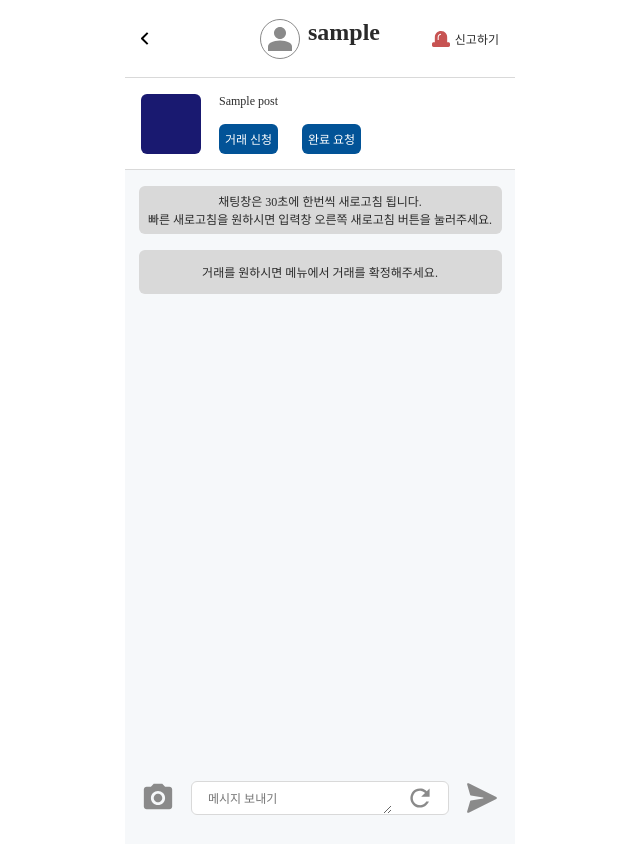
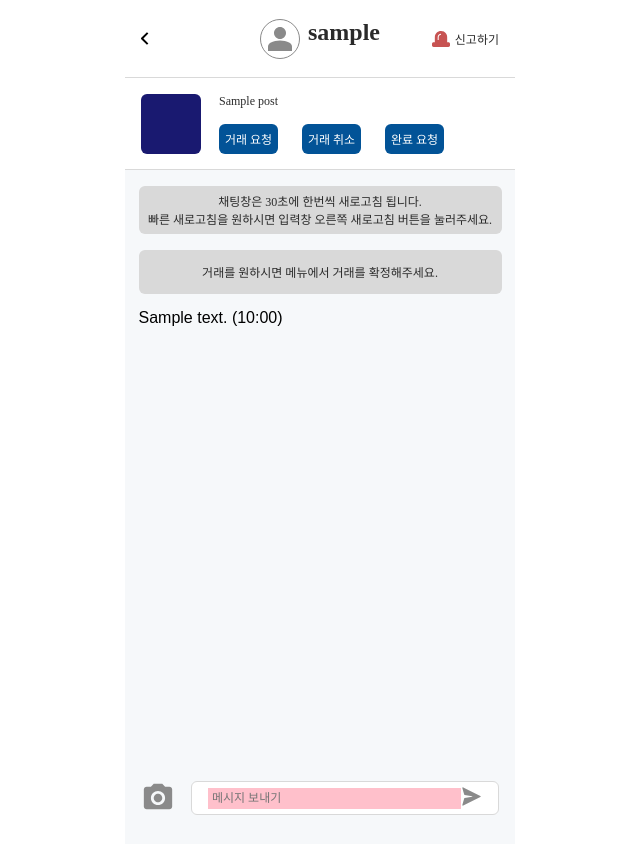
Before and after one commit to LikeLion-at-DGU/2025-simba-5-Tickitaka, a Django app: page /chats/1/ in a window 1280 px wide. Shown: the whole page, without its empty margins (320-960 px from the left). Run offline with Django 5.2, Linux system fonts and the light colour scheme; a user stored in the database is signed in; tables that the repository leaves empty hold one stand-in row (values such as "Sample post").

Commit message:
Add: chats_room 구현

```diff
--- a/chats/templates/chats/chat_room.html
+++ b/chats/templates/chats/chat_room.html
@@ -22,7 +22,8 @@
             <div class="tradeTitleTextFrameChatroom_sw">
                 <div class="tradeTitleTextChatroom_sw">{{post.title}}</div>
                 <div class="tradeTitleButtonsFrameChatroom_sw">
-                    <button class="buttonChatroom_sw">거래 신청</button>
+                    <button class="buttonChatroom_sw">거래 요청</button>
+                    <button class="buttonChatroom_sw">거래 취소</button>
                     <button class="buttonChatroom_sw">완료 요청</button>
                 </div>
             </div>
@@ -38,8 +39,14 @@
             <p>거래를 원하시면 메뉴에서 거래를 확정해주세요.</p>
         </div>
         <!-- 채팅 버블이 뜨는 곳 -->
-        <div>
-
+        <div id="chatbox_sw">
+        {% for comment in comments %}
+            {% if comment.writer == me %}
+                <div class="chat-message me">{{ comment.content }} ({{ comment.timestamp|date:"H:i" }})</div>
+            {% else %}
+                <div class="chat-message other">{{ comment.writer.nickname }}: {{ comment.content }} ({{ comment.timestamp|date:"H:i" }})</div>
+            {% endif %}
+        {% endfor %}
         </div>
 
     </div>
@@ -48,28 +55,29 @@
 
 <!-- 여기부터 채팅 입력창이고 고정 -->
     <div class="chatWriteFrameChatroom_sw">
-        <button class="iconWriteChatroom_sw">
+        <button id="photoBtn_sw" class="iconPhotoChatroom_sw" >
             <img src="{% static 'images/photoicon.svg' %}" alt="사진아이콘">
         </button>
-        <div class="chatInputWrapperChatroom_sw">
-                <textarea class="chatInputChatroom_sw" placeholder="메시지 보내기"></textarea>
-                <button class="iconRefreshChatroom_sw">
-                    <img src="{% static 'images/reloadicon.svg' %}" alt="새로고침아이콘">
-                </button>
-        </div>
-        <button class="iconWriteChatroom_sw">
-            <img src="{% static 'images/airplaneicon.svg' %}" alt="전송아이콘">
-        </button>
+
+        <form method="POST" action="{% url 'chats:submit_chat' chatroom.id %}" class="chatInputWrapperChatroom_sw">
+            {% csrf_token %}
+            <textarea name="content" class="chatInputChatroom_sw" placeholder="메시지 보내기" id="commentinput_sw"></textarea>
+            <button type="submit" id="sendBtn_sw" class="iconSendChatroom_sw">
+                <img src="{% static 'images/airplaneicon.svg' %}" alt="전송아이콘">
+            </button>
+        </form>
+
+
     </div>
 </div>
 <!-- 여기서부터 민감정보 모달 -->
 
-<div class="modalBackdropChatroom_sw" id="modalBackdrop_sw" style="display: none;"></div>
+<div  id="modalBackdrop_sw" class="modalBackdropChatroom_sw" style="display: none;"></div>
 
 <div class="modalChatroom_sw" id="sensitiveModal_sw" style="display: none;">
     <div class="modalTitleBoxChatroom_sw">
         <p class="modalTitleChatroom_sw">민감정보</p>
-        <button class="modalBtnChatroom_sw"id="closeModal_sw">
+        <button id="closeModalBtn_sw" class="modalBtnChatroom_sw">
             <img src="{% static 'images/xicon.svg' %}" alt="엑스아이콘">
         </button>
     </div>
--- a/chats/views.py
+++ b/chats/views.py
@@ -42,10 +42,11 @@ def submit_chat(request, room_id):
         return HttpResponseForbidden("채팅을 보낼 권한이 없습니다.")
 
     content = request.POST.get('content')
+    print("💬 입력된 채팅 내용:", content)
     if content:
         Comment.objects.create(chatroom=chatroom, writer=user_profile, content=content)
 
-    return redirect('chat:chat_room', room_id=room_id)
+    return redirect('chats:chat_room', room_id=room_id)
 
 
 @login_required
--- a/project/static/css/chat_room.css
+++ b/project/static/css/chat_room.css
@@ -127,7 +127,7 @@ font-weight: 400;
 line-height: normal;
 }
 .tradeTitleButtonsFrameChatroom_sw{
-    width: 142px;
+    width: 225px;
     height: 30px;
     display: flex;
     flex-direction: row;
@@ -151,6 +151,9 @@ line-height: normal;
 .chatBubblesFrameChatroom_sw{
 display: flex;
 width: 363px;
+height: 709px;
+ overflow-y: auto;
+  overflow-x: hidden;
 height: auto;
 flex-direction: column;
 align-items: flex-start;
@@ -204,39 +207,36 @@ gap: 16px;
     margin-top: auto;
     margin-bottom: 29px;
 }
-.iconWriteChatroom_sw{
+.iconPhotoChatroom_sw{
     width: 34px;
     height: 34px;
     aspect-ratio: 1/1;
 }
+/* form 태그의 속성 */
 .chatInputWrapperChatroom_sw{
-    width: 258px;
-    min-height: 34px;
+    width: 314px;
+    min-height: 33px;
+    padding: 6px 16px;
     border-radius: 6px;
-    padding-right: 16px;
-    padding-left: 16px;
     border: 1px solid #D9D9D9;
     background: #FFF;
     display: flex;
     flex-direction: row;
     justify-content: space-between;
     align-items: center;
-    gap: 16px;
-
 }
+/* text area의 속성 */
 .chatInputChatroom_sw{
-
-    width: 100%;
-    min-height: 20px;
-    max-height: 88px;
-    padding: 7px 0px;
-
+    background-color: pink;
+    resize: none;
+    height: 21px;
+    padding: 0 4px;
+   width: 100%;
     display: flex;
     flex-direction: column;
     justify-content: center;
     align-items: center;
     align-self: stretch;
-
     color: #2A2A2A;
     /* caption */
     font-family: Pretendard;
@@ -245,10 +245,8 @@ gap: 16px;
     font-weight: 400;
     line-height: normal;
     }
-.iconRefreshChatroom_sw{
-    width: 24px;
-    height: 24px;
-    flex-shrink: 0;
+
+.iconSendChatroom_sw{
     aspect-ratio: 1/1;
 }
 .modalChatroom_sw{
```
Also changed, not shown: project/static/images/airplaneicon.svg, project/static/js/chat_room.js (line endings or trailing spaces).
